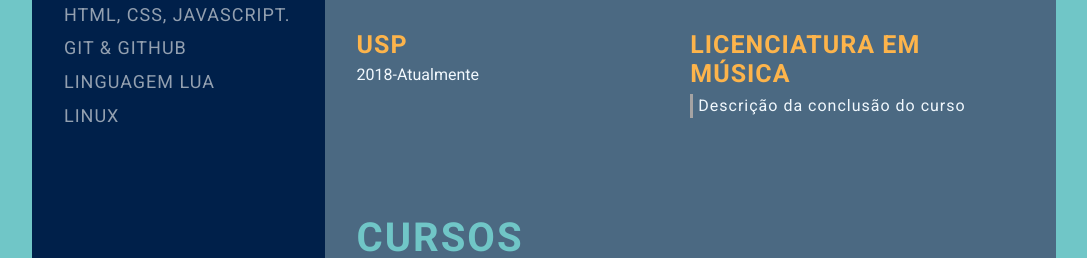
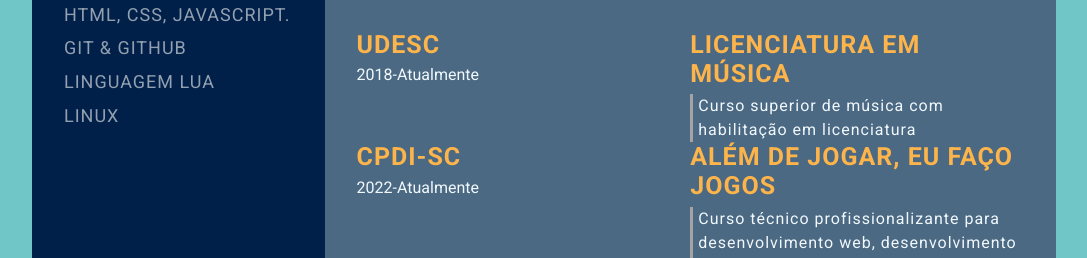
Before and after one commit to jandereloi/devweekgit.github.io, a plain HTML site: page index.html in a window 1280 px wide. Shown: the part 694-952 px from the top of the page, without its empty margins (96-1183 px from the left). Drawn offline with Linux system fonts and the light colour scheme.

Commit message:
update education info

```diff
--- a/index.html
+++ b/index.html
@@ -98,12 +98,20 @@
                     <div class="right-title">Formação acadêmica</div>
                     <div class="education-contents">
                         <div class="education-left">
-                            <p class="education-school-name">USP</p>
+                            <p class="education-school-name">UDESC</p>
                             <p class="education-time-period">2018-Atualmente</p>
                         </div>
                         <div class="education-right">
                             <p class="education-subject">Licenciatura em música</p>
-                            <p class="education-desc">Descrição da conclusão do curso</p>
+                            <p class="education-desc">Curso superior de música com habilitação em licenciatura</p>
+                        </div>
+                        <div class="education-left">
+                            <p class="education-school-name">CPDI-SC</p>
+                            <p class="education-time-period">2022-Atualmente</p>
+                        </div>
+                        <div class="education-right">
+                            <p class="education-subject">Além de Jogar, Eu Faço Jogos</p>
+                            <p class="education-desc">Curso técnico profissionalizante para desenvolvimento web, desenvolvimento de jogos e mobile</p>
                         </div>
                     </div>
                 </section>
```
